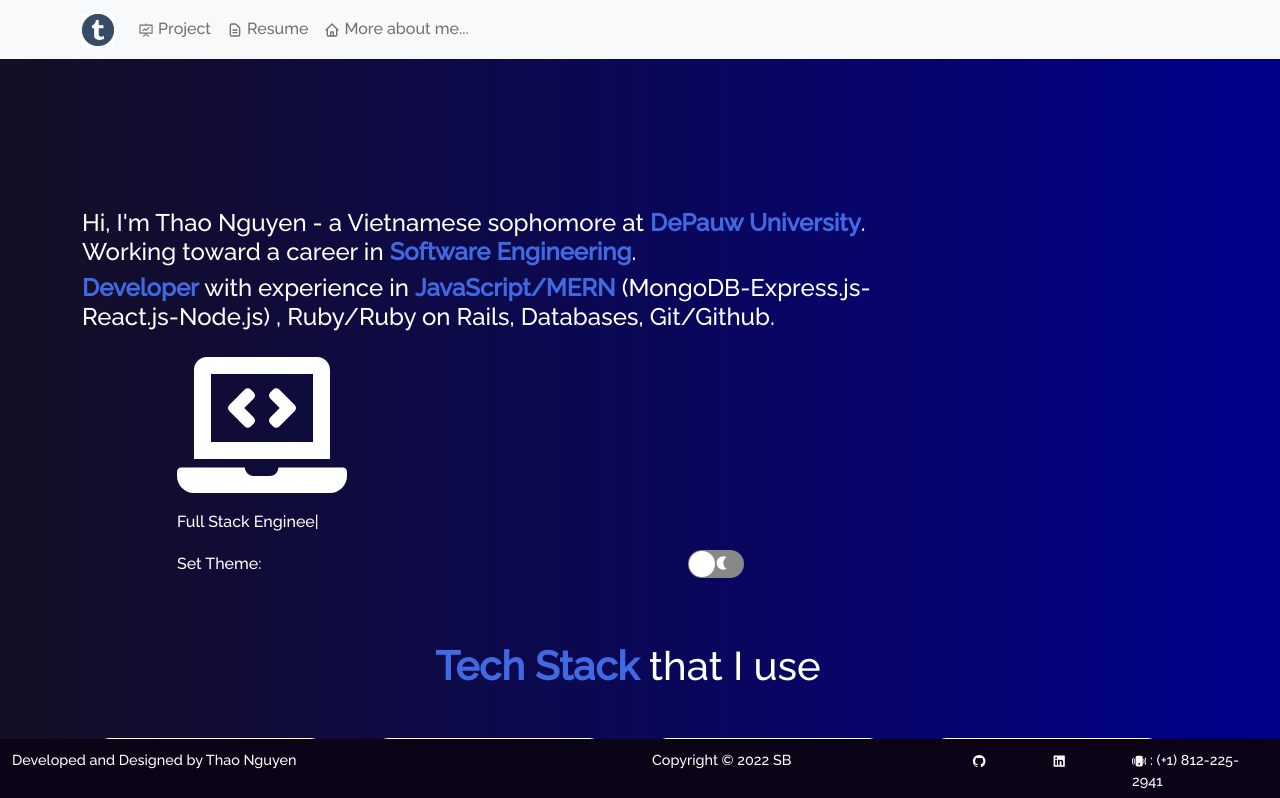
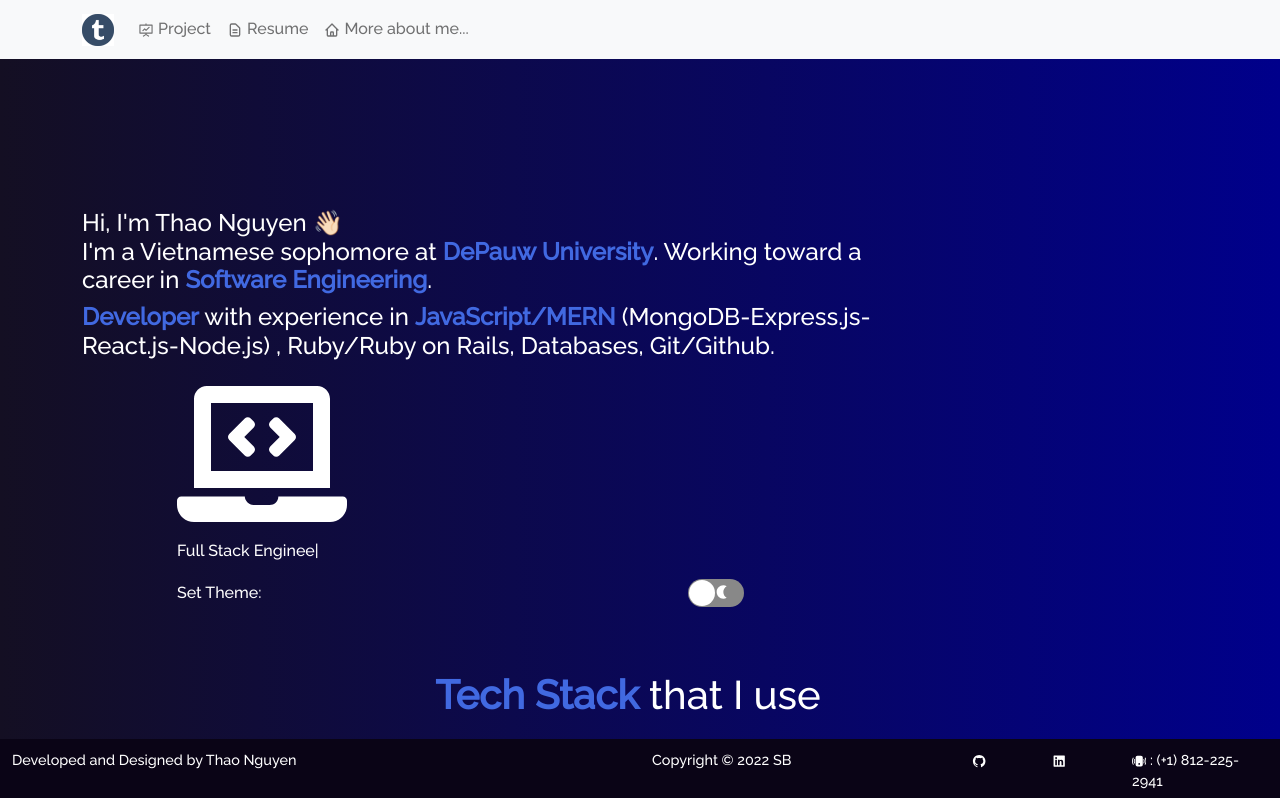
Before and after one commit to ntphuongthao/Personal-Portfolio, a React (Create React App) app: page / in a window 1280 px wide. Shown: the top 798 px of the page. Built offline with nearby package versions, Linux system fonts and the light colour scheme.

Commit message:
Add the waving hand in the home page

```diff
--- a/src/components/Home/Introduction.js
+++ b/src/components/Home/Introduction.js
@@ -9,7 +9,11 @@ export default function Introduction() {
       <Col xs={9}>
         <Row className="light-color">
           <h4>
-            Hi, I'm Thao Nguyen - a Vietnamese sophomore at{' '}
+            Hi, I'm Thao Nguyen{' '}
+            <span className="wave" role="img" aria-labelledby="wave">
+              👋🏻
+            </span>
+            <br /> I'm a Vietnamese sophomore at{' '}
             <strong className="highlight">DePauw University</strong>. Working
             toward a career in{' '}
             <strong className="highlight">Software Engineering</strong>.
--- a/src/components/Project/Languages.js
+++ /dev/null
@@ -1,27 +0,0 @@
-import axios from 'axios';
-
-export default function Languages(props) {
-  const { languagesURL } = props;
-  let data;
-  const categorizeLanguages = async () => {
-    try {
-      const response = await axios.get(languagesURL);
-      data = response.data;
-    } catch (err) {
-      console.error(err);
-    }
-  };
-  // let total = 0;
-  // let languages = [];
-  // const calculateTotal = () => {
-  //     for (const lan in data) {
-  //         total += data[lan];
-  //     }
-  // }
-  categorizeLanguages();
-
-  // calculateTotal();
-  console.log(data);
-  // console.log(languages);
-  return;
-}
--- a/src/components/Project/Project.js
+++ b/src/components/Project/Project.js
@@ -27,16 +27,14 @@ export default function Project() {
       <Row className="project-row">
         {repoList.map((repo) => {
           if (repo.stargazers_count >= 1) {
-            // console.log(repo);
             return (
-              <Col xs={4} style={{ marginBottom: '3.5rem' }}>
+              <Col key={repo.id} xs={4} style={{ marginBottom: '3.5rem' }}>
                 <ProjectCard
                   name={repo.name}
                   link={repo.html_url}
                   description={repo.description}
                   updatedAt={repo.updated_at}
                   svnURL={repo.svn_url}
-                  languagesURL={repo.languages_url}
                 />
               </Col>
             );
--- a/src/components/Project/ProjectCard.js
+++ b/src/components/Project/ProjectCard.js
@@ -1,10 +1,9 @@
 import Card from 'react-bootstrap/Card';
 import moment from 'moment';
 import ProjectCardButtons from './ProjectCardButtons';
-import Languages from './Languages';
 
 function ProjectCard(props) {
-  const { name, description, link, updatedAt, svnURL, languagesURL } = props;
+  const { name, description, link, updatedAt, svnURL } = props;
   return (
     <Card>
       <Card.Header>
@@ -21,10 +20,6 @@ function ProjectCard(props) {
           <strong>Updated at: </strong>
           {moment(updatedAt).format('MMMM Do, YYYY.')}
         </Card.Text>
-        <Card.Text>
-          <strong>Languages: </strong>
-          {/* <Languages languagesURL={languagesURL} /> */}
-        </Card.Text>
         <ProjectCardButtons githubLink={link} svnURL={svnURL} />
       </Card.Body>
     </Card>
--- a/src/index.css
+++ b/src/index.css
@@ -28,6 +28,40 @@ body[data-theme='light'] {
 }
 
 /* HOMEPAGE */
+.wave {
+  animation-name: wave-animation; /* Refers to the name of your @keyframes element below */
+  animation-duration: 2.1s; /* Change to speed up or slow down */
+  animation-iteration-count: infinite; /* Never stop waving :) */
+  transform-origin: 70% 70%; /* Pivot around the bottom-left palm */
+  display: inline-block;
+}
+
+@keyframes wave-animation {
+  0% {
+    transform: rotate(0deg);
+  }
+  10% {
+    transform: rotate(14deg);
+  } /* The following five values can be played with to make the waving more or less extreme */
+  20% {
+    transform: rotate(-8deg);
+  }
+  30% {
+    transform: rotate(14deg);
+  }
+  40% {
+    transform: rotate(-4deg);
+  }
+  50% {
+    transform: rotate(10deg);
+  }
+  60% {
+    transform: rotate(0deg);
+  } /* Reset for the last half to pause */
+  100% {
+    transform: rotate(0deg);
+  }
+}
 
 body[data-theme='dark'] .home {
   color: white;
```
